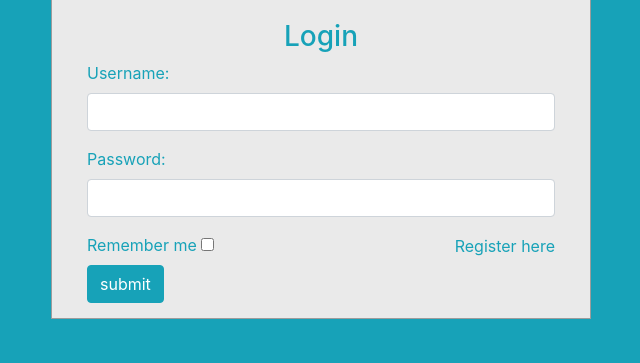
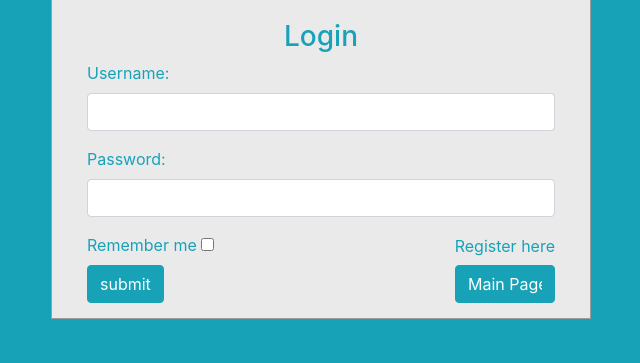
Before and after one commit to Matiz009/Clone-website-of-a-school, a PHP site: page / in a window 1280 px wide. Shown: the part 211-574 px from the top of the page, without its empty margins (319-959 px from the left). Run offline with PHP 8.4, Linux system fonts and the light colour scheme; some libraries are stand-ins or nearby versions.

Commit message:
main page link is added

```diff
--- a/index.php
+++ b/index.php
@@ -29,6 +29,7 @@
                            <div class="form-group">
                                <label for="remember-me" class="text-info"><span>Remember me</span> <span><input id="remember-me" name="remember-me" type="checkbox"></span></label><br>
                                <input type="submit" name="submit" class="btn btn-info btn-md" value="submit">
+                                <a href="assig 2.html" style="text-decoration: none;"><input class="btn btn-info btn-md" value="Main Page" style="float: right;width: 100px;"></a>
                            </div>
                            <div id="register-link" class="text-right">
                                <a href="signup.html" class="text-info">Register here</a>
```
